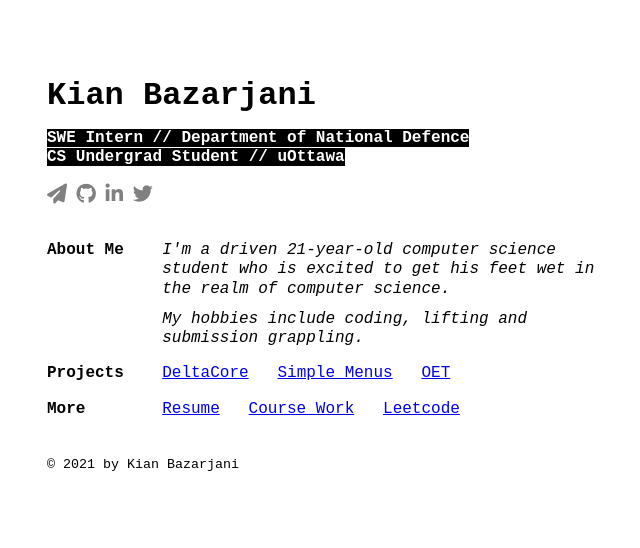
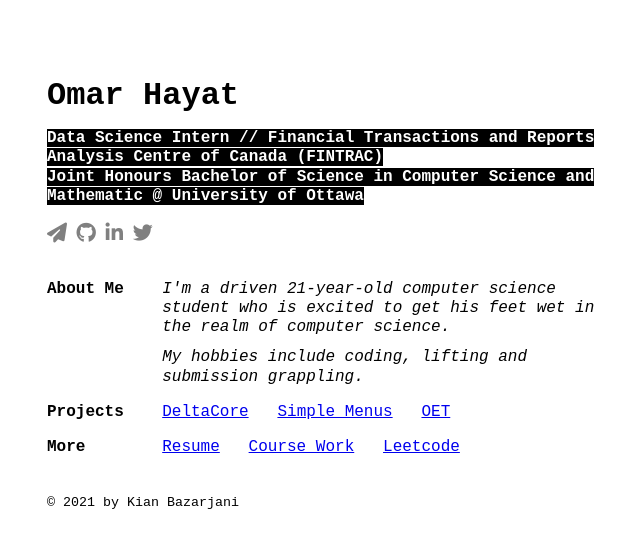
Before and after one commit to OmarHayat-DEV/web, a Jekyll site: the page built from index.html, in a window 1280 px wide. Shown: the top 548 px of the page, without its empty margins (305-945 px from the left). Built offline with Jekyll 4.4.1, drawn with Linux system fonts in a browser that asks for light colours; nearby versions of some CDN libraries.

Commit message:
updated title

```diff
--- a/index.html
+++ b/index.html
@@ -3,9 +3,9 @@
 ---
 
 <div class="header">
-    <h1>Kian Bazarjani</h1>
-    <h4><code>SWE Intern // Department of National Defence</code></h4>
-    <h4><code>CS Undergrad Student // uOttawa</code></h4>
+    <h1>Omar Hayat</h1>
+    <h4><code>Data Science Intern // Financial Transactions and Reports Analysis Centre of Canada (FINTRAC)</code></h4>
+    <h4><code>Joint Honours Bachelor of Science in Computer Science and Mathematic @ University of Ottawa</code></h4>
     <div class="social"> {% include social-media-links.html %}</div>
 </div>
 
```
